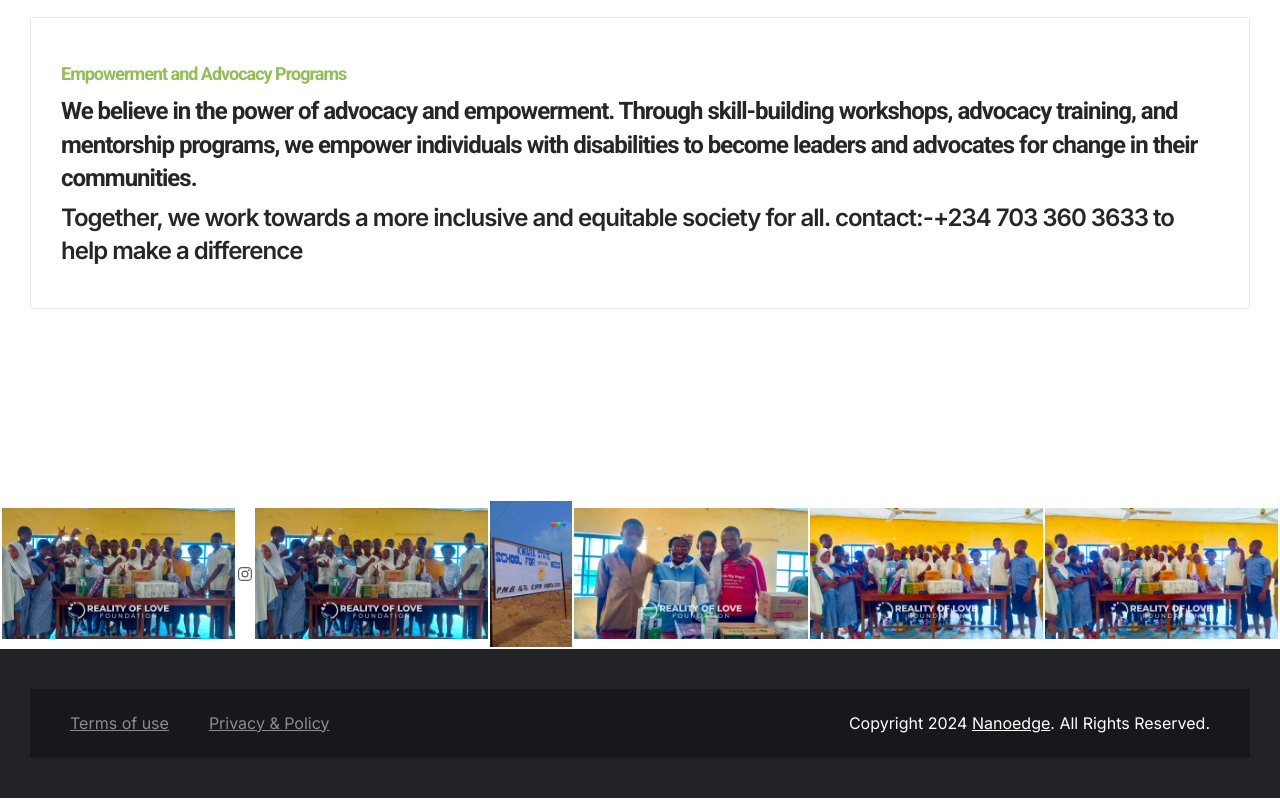
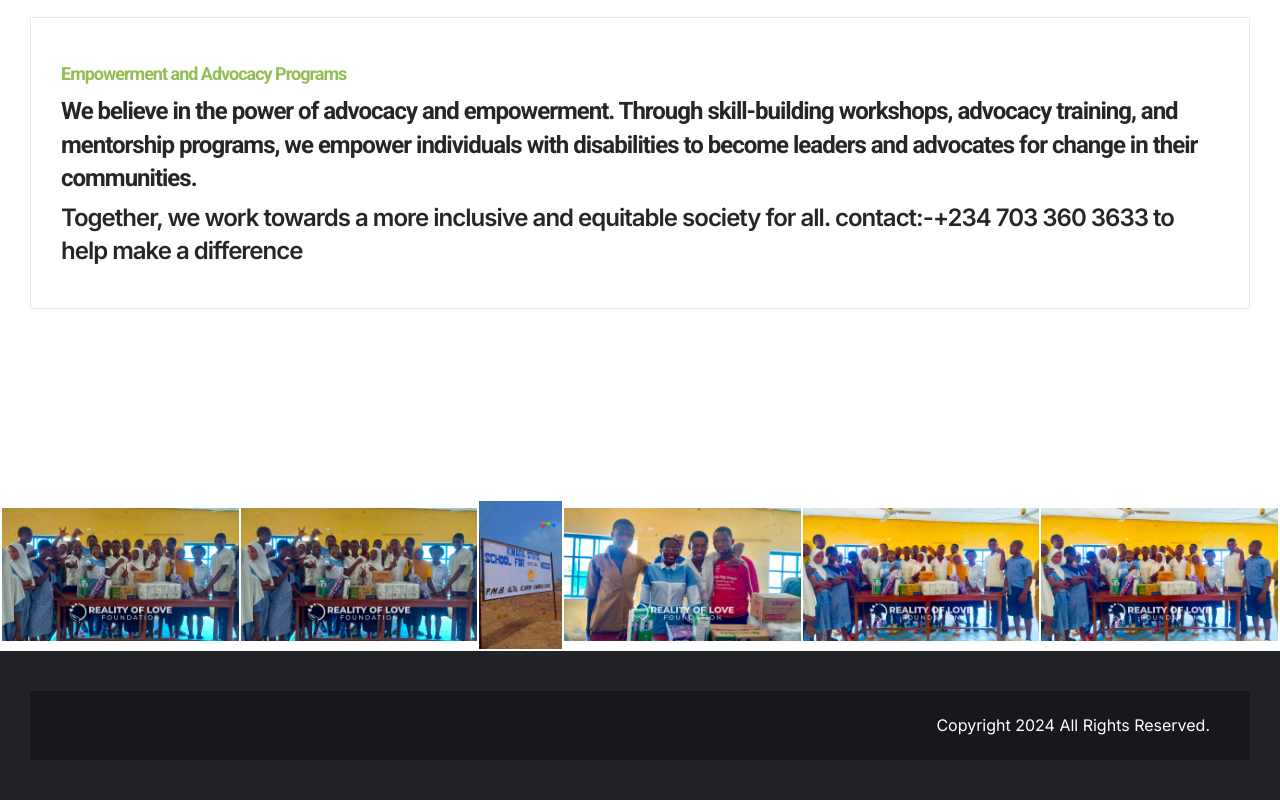
Before and after one commit to RLPCPF/REALITYOFLOVE, a plain HTML site: page index.html in a window 1280 px wide. Shown: the part 5929-6729 px from the top of the page. Drawn offline with nearby package versions, Linux system fonts and the light colour scheme.

Commit message:
Add files via upload

```diff
--- a/index.html
+++ b/index.html
@@ -10,7 +10,8 @@
   <!--
     - favicon
   -->
-  <link rel="shortcut icon" href="./favicon.svg" type="image/svg+xml">
+  <link rel="shortcut icon" href="./favicon.png" type="image/png">
+
 
   <!--
     - custom css link
@@ -649,8 +650,7 @@ Together let's restore hope and value.
             <a href="https://www.instagram.com/reality_of_love_foundation/?hl=en" class="insta-post-link">
               <img src="./assets/images/insta-1.jpg" width="320" height="300" loading="lazy" alt="Lion"
                 class="img-cover">
-</td>
-<td>
+
               <ion-icon name="logo-instagram"></ion-icon>
 			  </td>
             </a>
@@ -726,18 +726,12 @@ Together let's restore hope and value.
 
       <ul class="footer-list">
 
-        <li>
-          <a href="#" class="footer-link">Terms of use</a>
-        </li>
 
-        <li>
-          <a href="#" class="footer-link">Privacy & Policy</a>
-        </li>
 
       </ul>
 
       <p class="copyright">
-        Copyright 2024 <a href="#" class="copyright-link">Nanoedge</a>. All Rights Reserved.
+        Copyright 2024  All Rights Reserved.
       </p>
 
     </div>
```
